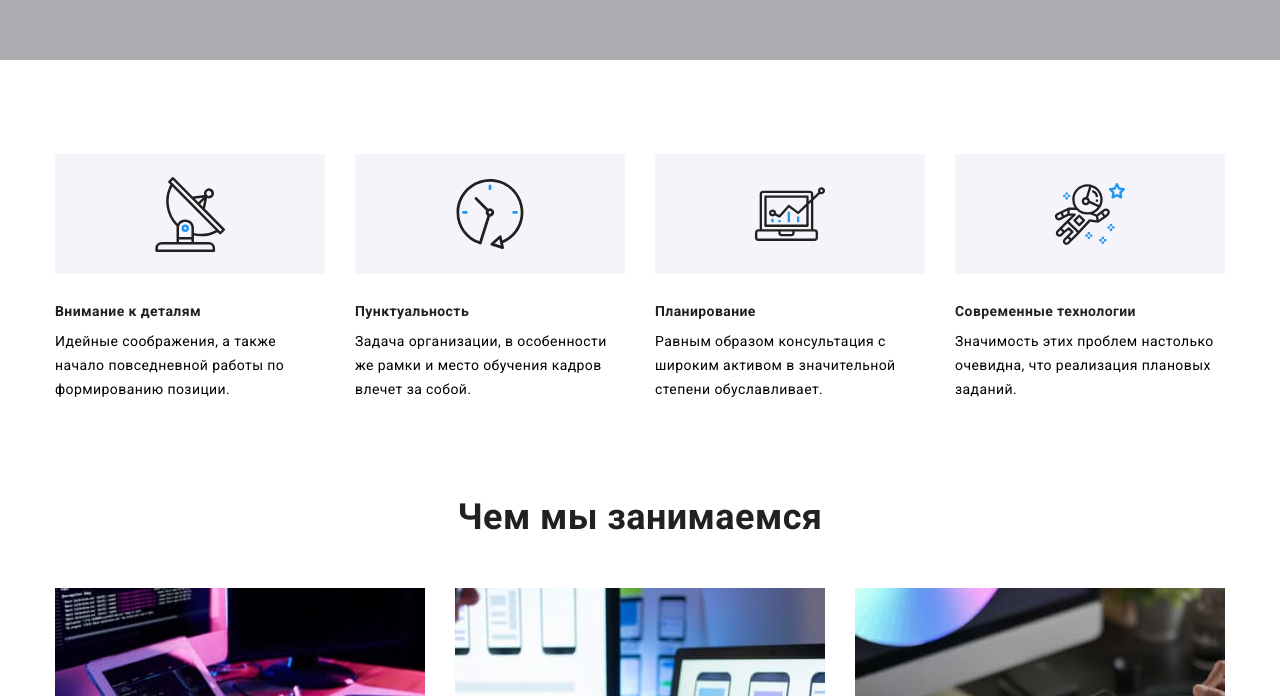
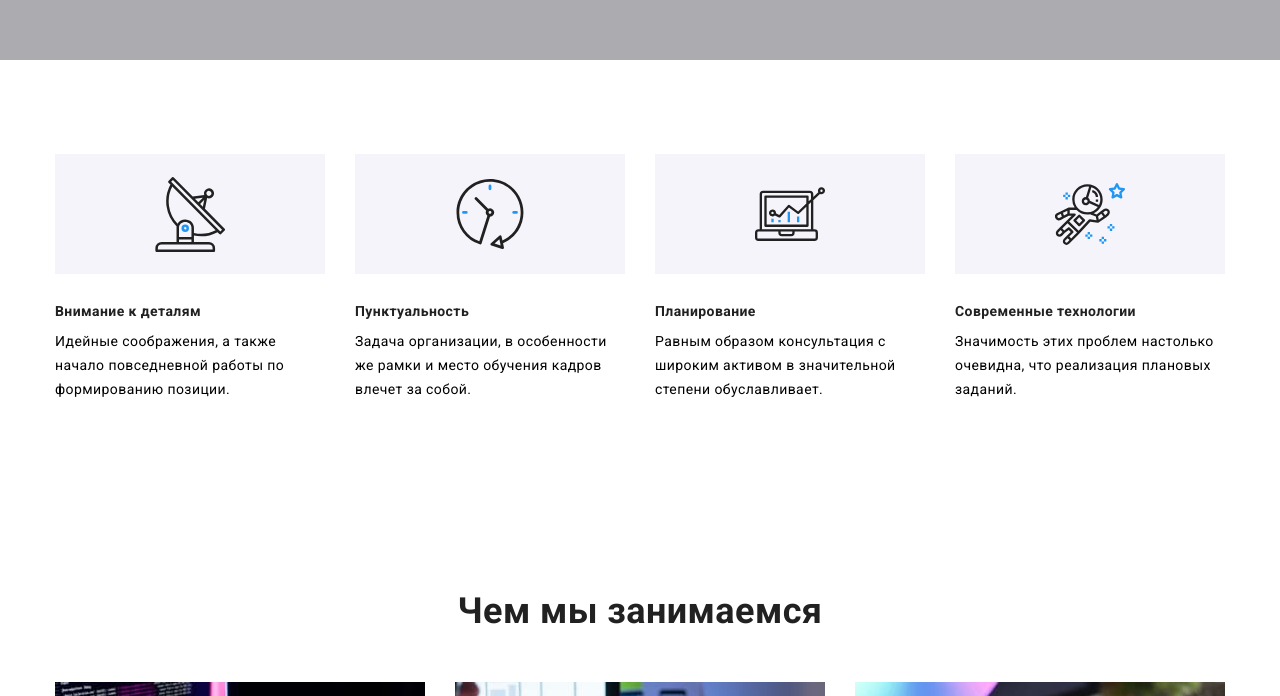
Before and after one commit to ikarkam76/goit-markup-hw-07, a plain HTML site: page index.html in a window 1280 px wide. Shown: the part 621-1317 px from the top of the page. Drawn offline with nearby package versions, Linux system fonts and the light colour scheme.

Commit message:
додає клас на секцію фьючерс

```diff
--- a/index.html
+++ b/index.html
@@ -94,7 +94,7 @@
                 </div>
             </section>
 
-        <section class="features">
+        <section class="section features">
                 <h2 class="section__title visually-hidden">Наши преимущества</h2>
             <div class="container">
                 <ul class="list feature__list">
```
